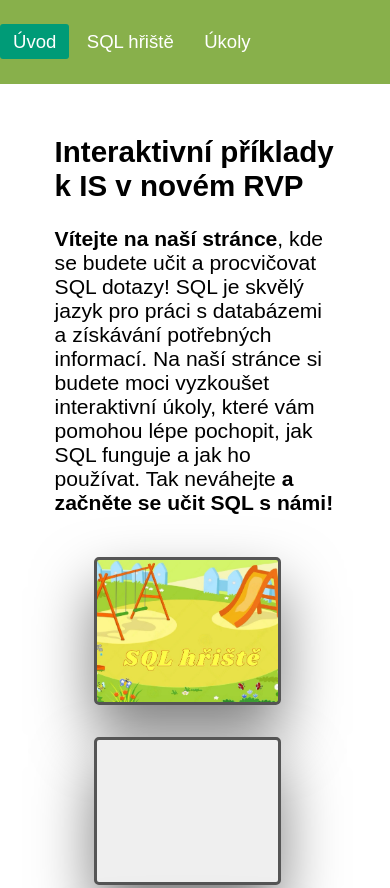
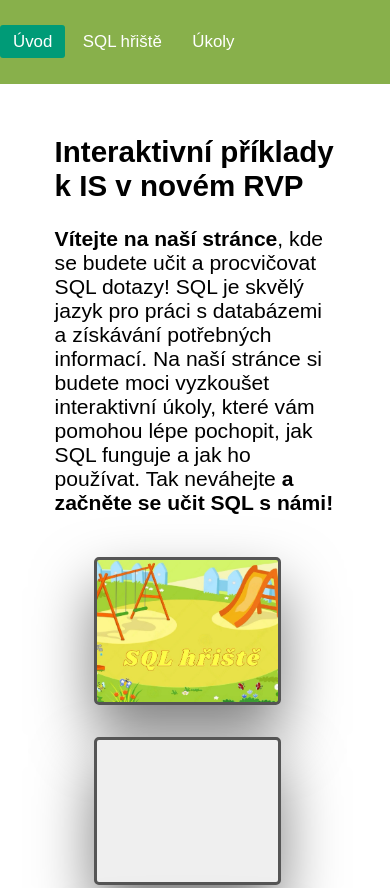
Before and after one commit to sabinasagova/sabinasagova.github.io, a plain HTML site: page index.html in a window 390 px wide. Shown: the top 888 px of the page. Drawn offline with Linux system fonts and the light colour scheme.

Commit message:
Update style.css

```diff
--- a/style.css
+++ b/style.css
@@ -119,7 +119,7 @@ section{
 
     }
     nav ul li a{
-        font-size: 2.2vh;
+        font-size: 2.0vh;
     }
     p{
         font-size: 2.5vh;
```
